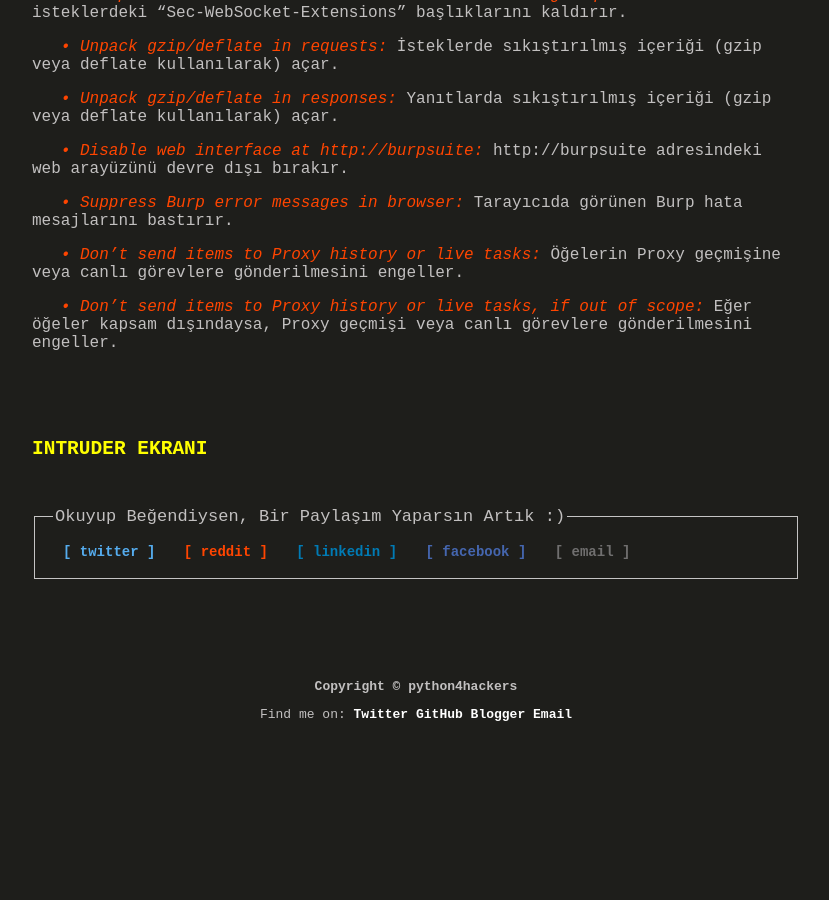
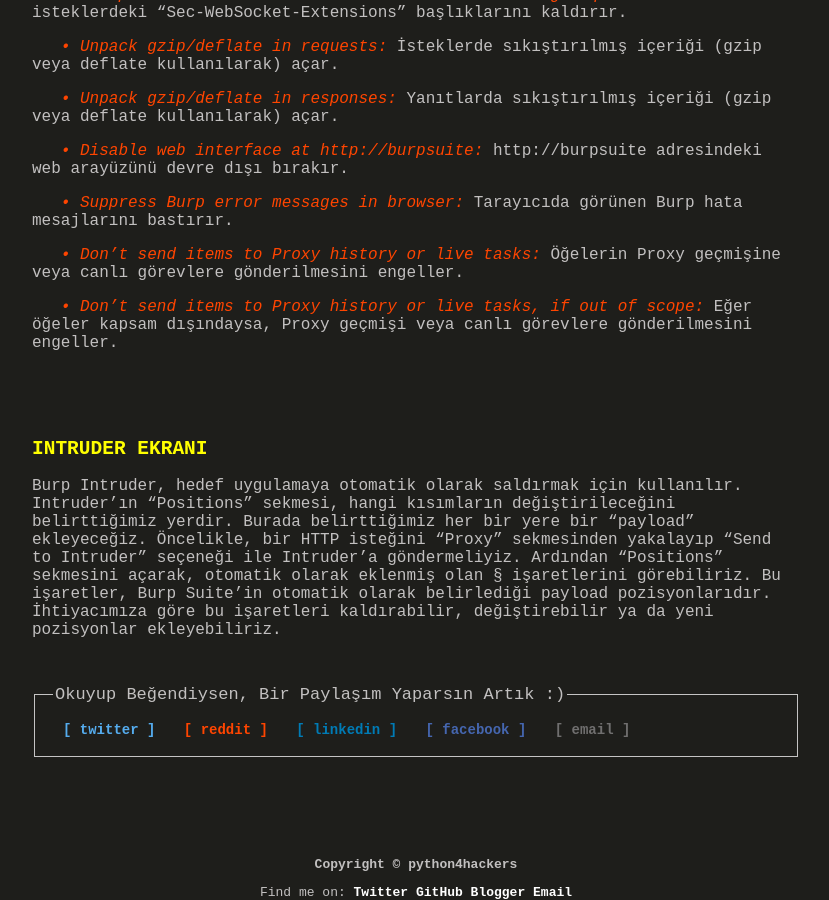
Before and after one commit to python4hackersblog/hacklogs.github.io, a Jekyll site: the page built from _posts/2023-11-05-Burp-Suite-Genel-Bakis.md, in a window 1280 px wide and 900 px high, scrolled down 31365 px. Shown: the whole window, without its empty margins (224-1053 px from the left). Built offline with Jekyll 4.4.1, drawn with Linux system fonts in a browser that asks for light colours; before the commit the page ends 32087 px from its top, so only the background shows below that.

Commit message:
Update 2023-11-05-Burp-Suite-Genel-Bakis.md

```diff
--- a/_posts/2023-11-05-Burp-Suite-Genel-Bakis.md
+++ b/_posts/2023-11-05-Burp-Suite-Genel-Bakis.md
@@ -661,3 +661,6 @@
 <br><br><br>
 
 <h1 style="color:yellow;">INTRUDER EKRANI</h1>
+
+Burp Intruder, hedef uygulamaya otomatik olarak saldırmak için kullanılır. Intruder'ın "Positions" sekmesi, hangi kısımların değiştirileceğini belirttiğimiz yerdir. Burada belirttiğimiz her bir yere bir "payload" ekleyeceğiz.
+Öncelikle, bir HTTP isteğini "Proxy" sekmesinden yakalayıp "Send to Intruder" seçeneği ile Intruder'a göndermeliyiz. Ardından "Positions" sekmesini açarak, otomatik olarak eklenmiş olan § işaretlerini görebiliriz. Bu işaretler, Burp Suite'in otomatik olarak belirlediği payload pozisyonlarıdır. İhtiyacımıza göre bu işaretleri kaldırabilir, değiştirebilir ya da yeni pozisyonlar ekleyebiliriz.
```
